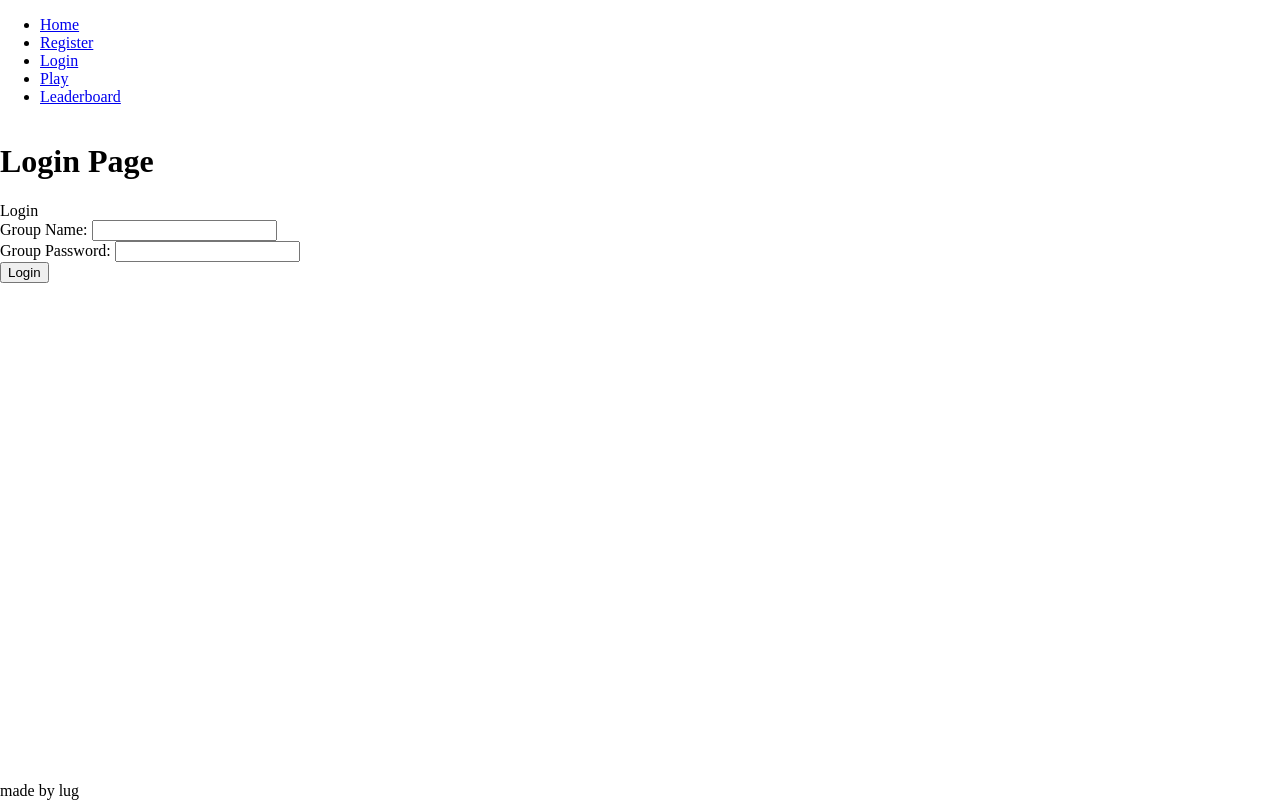
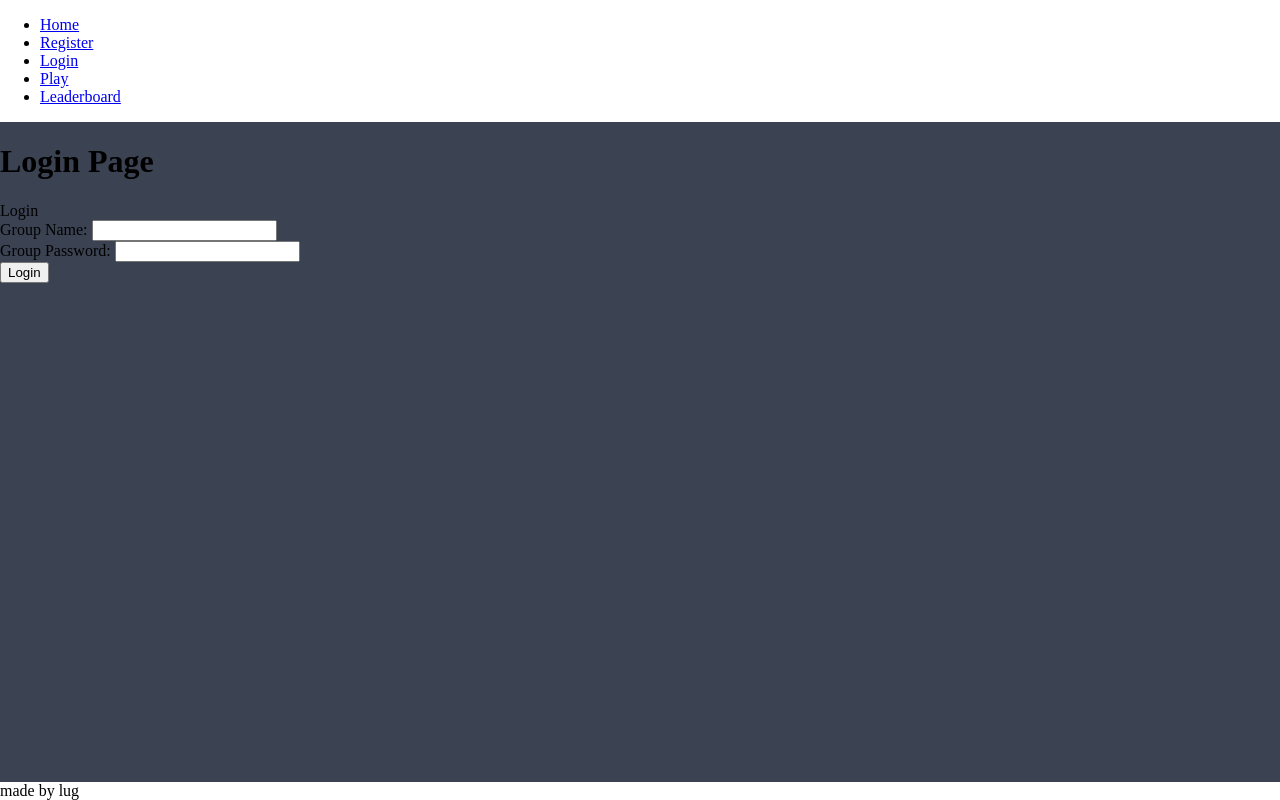
Before and after one commit to lugvitc/ctf, a React (Create React App) app: page /#/leaderboard in a window 1280 px wide. Built offline with nearby package versions, Linux system fonts and the light colour scheme.

Commit message:
added app.css

```diff
--- a/src/App.js
+++ b/src/App.js
@@ -1,4 +1,7 @@
 import { Outlet } from 'react-router-dom';
+
+import './styles/App.css';
+
 import Footer from './components/footer/Footer';
 import Navbar from './components/navbar/Navbar';
 
--- /dev/null
+++ b/src/styles/App.css
@@ -0,0 +1,3 @@
+main {
+    background-color: var(--nord1);
+}
```
Also changed, not shown: src/index.js (+16 -7 lines).
